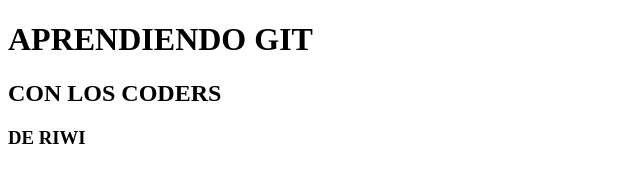
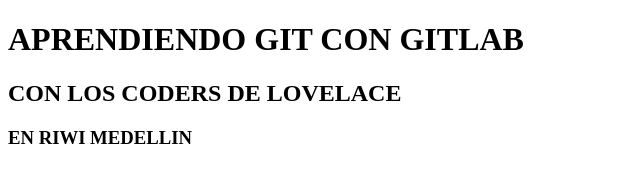
Before and after one commit to kwmejia/GIT_LOVELACE, a plain HTML site: page 02 - Ramas/index.html in a window 1280 px wide. Shown: the whole page, without its empty margins (0-640 px from the left). Drawn offline with Linux system fonts and the light colour scheme.

Commit message:
Cambié los titulos

```diff
--- a/02 - Ramas/index.html
+++ b/02 - Ramas/index.html
@@ -6,8 +6,8 @@
     <title>Document</title>
   </head>
   <body>
-    <h1>APRENDIENDO GIT</h1>
-    <h2>CON LOS CODERS</h2>
-    <h3>DE RIWI</h3>
+    <h1>APRENDIENDO GIT CON GITLAB</h1>
+    <h2>CON LOS CODERS DE LOVELACE</h2>
+    <h3>EN RIWI MEDELLIN</h3>
   </body>
 </html>
```
